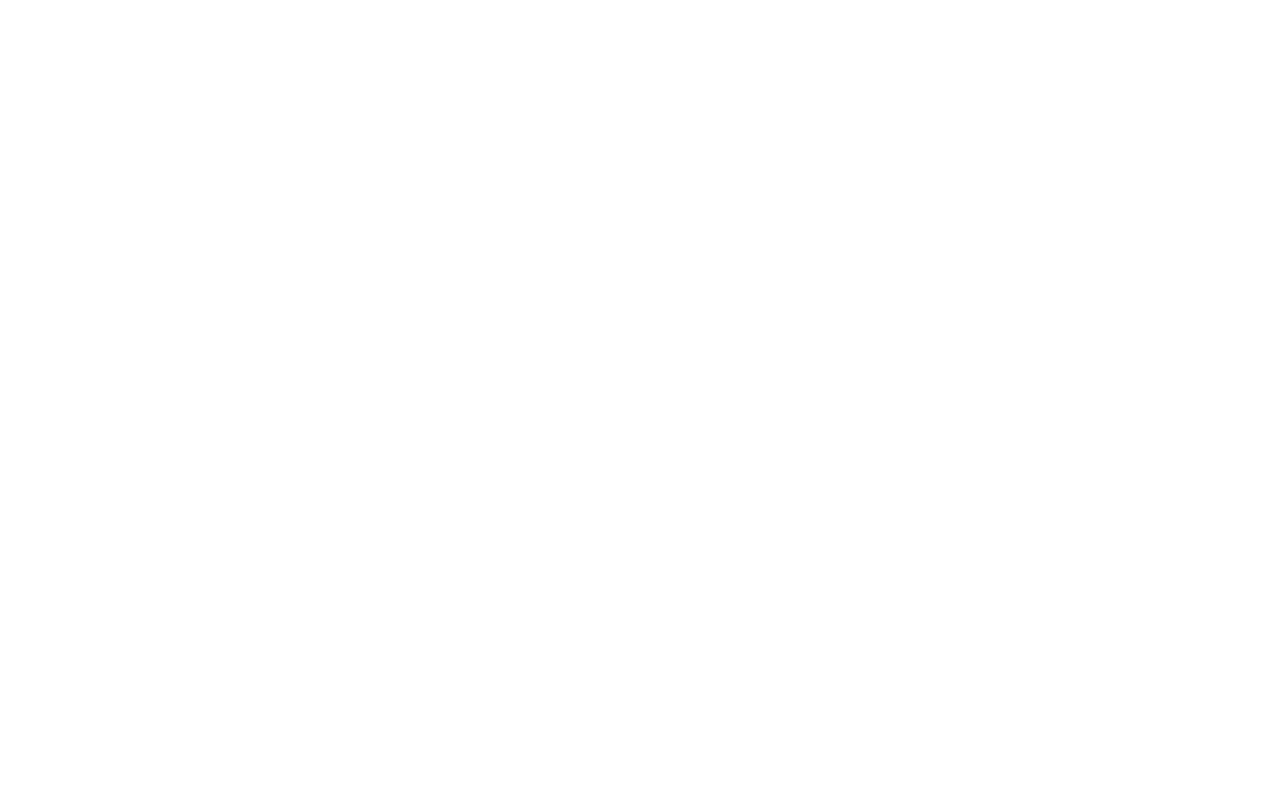
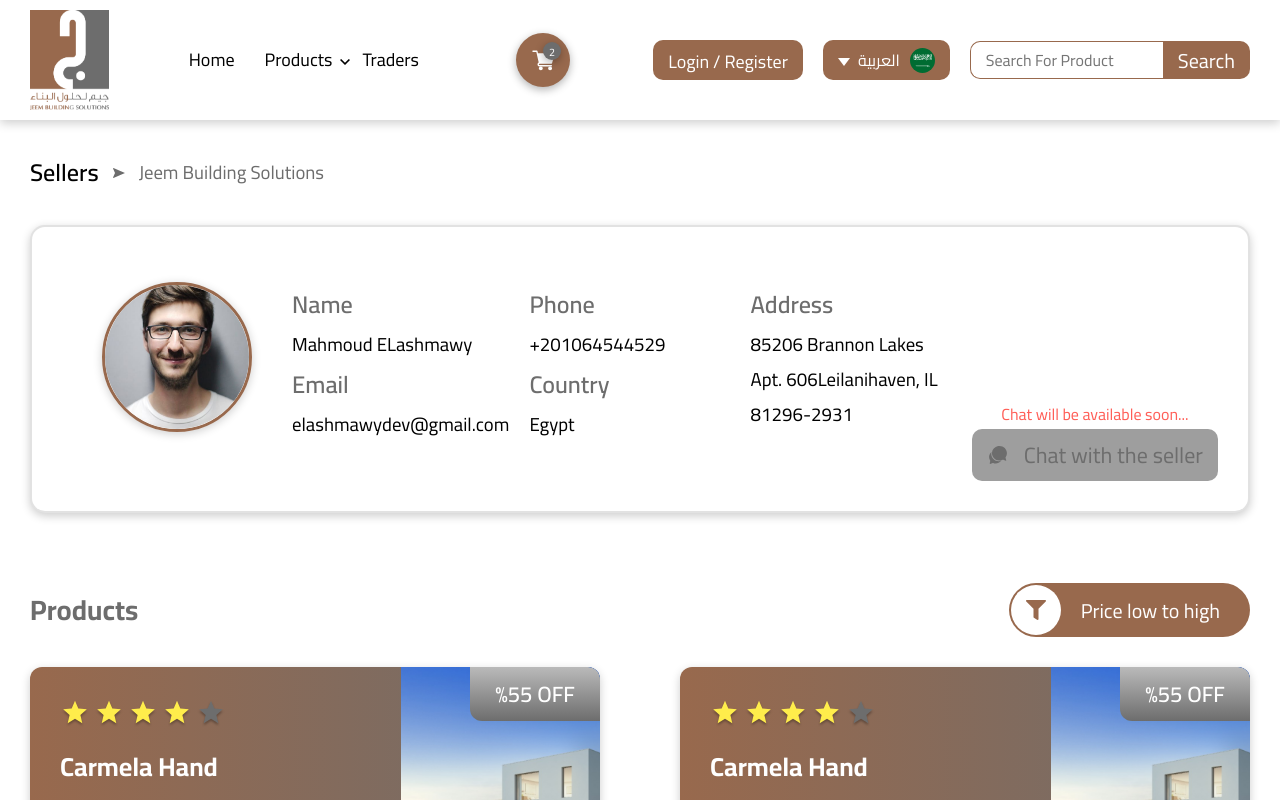
Before and after one commit to ELASHMAWYDEV/jeem, a React (Create React App) app in the folder client/: page /seller in a window 1280 px wide. Shown: the top 800 px of the page. Built offline with nearby package versions, Linux system fonts and the light colour scheme.

Commit message:
Added: Seller

```diff
--- a/client/src/App.js
+++ b/client/src/App.js
@@ -13,6 +13,7 @@
   MyAccount,
   Auth,
   Orders,
+  Seller,
 } from "./routes/index";
 
 function App() {
@@ -28,6 +29,7 @@
           <Route path="/myaccount" component={MyAccount} />
           <Route path="/auth" component={Auth} />
           <Route path="/orders" component={Orders} />
+          <Route path="/seller" component={Seller} />
         </Switch>
       </Router>
     </div>
--- /dev/null
+++ b/client/src/routes/Seller.screen.js
@@ -0,0 +1,106 @@
+import { Link } from "react-router-dom";
+import { FiEdit } from "react-icons/fi";
+import { FaFilter } from "react-icons/fa";
+import { IoMdNavigate } from "react-icons/io";
+
+//Style
+import "../styles/Seller.screen.scss";
+
+//Components
+import {
+  Header,
+  Footer,
+  Loading,
+  SubCategoryItem,
+  Pagination,
+} from "../components/index";
+import { IoIosChatbubbles } from "react-icons/io";
+
+//Assets
+// @ts-ignore
+import AvatarImage from "../assets/img/review-pic.jpeg";
+
+const Seller = () => {
+  return (
+    <>
+      {/* <Loading /> */}
+      <Header />
+      <div className="seller-container">
+        <div className="seller-header">
+          <Link to="/">
+            <h2>Sellers</h2>
+          </Link>
+          <IoMdNavigate className="arrow-icon" />
+
+          <Link to="/seller/2">
+            <h3>Jeem Building Solutions</h3>
+          </Link>
+        </div>
+        <div className="seller-box">
+          <div className="img-container">
+            <img src={AvatarImage} alt="avatar" />
+          </div>
+          <div className="info-container">
+            <div>
+              <div>
+                <h2>Name</h2>
+                <h3>Mahmoud ELashmawy</h3>
+              </div>
+              <div>
+                <h2>Email</h2>
+                <h3>elashmawydev@gmail.com</h3>
+              </div>
+            </div>
+            <div>
+              <div>
+                <h2>Phone</h2>
+                <h3>+201064544529</h3>
+              </div>
+              <div>
+                <h2>Country</h2>
+                <h3>Egypt</h3>
+              </div>
+            </div>
+            <div>
+              <div>
+                <h2>Address</h2>
+                <h3>85206 Brannon Lakes Apt. 606Leilanihaven, IL 81296-2931</h3>
+              </div>
+            </div>
+          </div>
+          <div className="chat-container">
+            <p>Chat will be available soon...</p>
+            <button>
+              <IoIosChatbubbles />
+              <p>Chat with the seller</p>
+            </button>
+          </div>
+        </div>
+
+        <div className="products-container">
+          <div className="products-header">
+            <h2>Products</h2>
+            <div className="filter">
+              <div className="filter-svg">
+                <FaFilter />
+              </div>
+              <p>Price low to high</p>
+            </div>
+          </div>
+          <div className="products-grid">
+            <SubCategoryItem />
+            <SubCategoryItem />
+            <SubCategoryItem />
+            <SubCategoryItem />
+            <SubCategoryItem />
+            <SubCategoryItem />
+          </div>
+          <Pagination />
+        </div>
+      </div>
+      <Footer />
+    </>
+  );
+};
+
+export default Seller;
--- a/client/src/routes/index.js
+++ b/client/src/routes/index.js
@@ -6,3 +6,4 @@
 export { default as MyAccount } from "./MyAccount.screen";
 export { default as Auth } from "./Auth.screen";
 export { default as Orders } from "./Orders.screen";
+export { default as Seller } from "./Seller.screen";
--- /dev/null
+++ b/client/src/styles/Seller.screen.scss
@@ -0,0 +1,148 @@
+@import "./global";
+
+.seller-container {
+  padding: 30px;
+  display: flex;
+  flex-direction: column;
+  justify-content: center;
+  align-items: center;
+  .seller-header {
+    display: flex;
+    flex-direction: row;
+    align-items: center;
+    gap: 12px;
+    padding-bottom: 30px;
+    width: 100%;
+    .arrow-icon {
+      transform: rotate(90deg);
+      color: $gray;
+    }
+    h2 {
+      font-weight: 600;
+      color: $black;
+    }
+    h3 {
+      color: $gray;
+      font-weight: 500;
+    }
+  }
+  .seller-box {
+    background-color: $white;
+    box-shadow: 0px 3px 10px rgba(0, 0, 0, 0.2);
+    border-radius: 15px;
+    border: 2px solid rgba(109, 109, 109, 0.2);
+    padding: 15px 30px 30px;
+    display: flex;
+    align-items: center;
+    position: relative;
+    .img-container {
+      padding: 40px;
+      user-select: none;
+      img {
+        width: 150px;
+        height: 150px;
+        min-height: 150px;
+        min-width: 150px;
+        border-radius: 50%;
+        overflow: hidden;
+        border: 3px solid $brown;
+        box-shadow: 0px 2px 10px rgba($color: $black, $alpha: 0.2);
+        object-fit: cover;
+      }
+    }
+    .info-container {
+      padding-right: 20px;
+      display: grid;
+      column-gap: 20px;
+      grid-template-columns: 1fr 1fr 1fr;
+      h2 {
+        color: $gray;
+        font-weight: 600;
+      }
+      h3 {
+        font-weight: 400;
+      }
+    }
+    .chat-container {
+      margin-top: auto;
+      min-width: max-content;
+      button {
+        display: flex;
+        justify-content: center;
+        align-items: center;
+        gap: 15px;
+        border-radius: 10px;
+        background-color: $lightGray;
+        color: $gray;
+        border: none;
+        padding: 5px 15px;
+        font-size: 22px;
+        outline: none;
+        cursor: not-allowed;
+        user-select: none;
+      }
+      & > p {
+        color: $red;
+        text-align: center;
+      }
+    }
+  }
+
+  .products-container {
+    display: flex;
+    flex-direction: column;
+    gap: 30px;
+    margin-bottom: 50px;
+    align-items: center;
+
+    .products-header {
+      margin-top: 70px;
+      display: flex;
+      justify-content: space-between;
+      align-items: center;
+      width: 100%;
+      & > h2 {
+        color: $gray;
+        font-size: 28px;
+      }
+      .filter {
+        display: flex;
+        justify-content: space-between;
+        align-items: center;
+        gap: 20px;
+        color: $white;
+        background-color: $brown;
+        border-radius: 80px;
+        padding: 2px 30px 2px 2px;
+        font-size: 20px;
+        cursor: pointer;
+        transition: 0.2s ease;
+        &:hover {
+
+          box-shadow: 0px 3px 10px rgba(0, 0, 0, 0.4);
+        }
+        .filter-svg {
+          background-color: $white;
+          border-radius: 50%;
+          width: 50px;
+          height: 50px;
+          display: flex;
+          justify-content: center;
+          align-items: center;
+        }
+        svg {
+          color: $brown;
+        }
+      }
+    }
+    .products-grid {
+      display: grid;
+      grid-template-columns: 1fr 1fr;
+      column-gap: 80px;
+      row-gap: 50px;
+    }
+    .pagination-container {
+      margin-top: 40px;
+    }
+  }
+}
--- a/client/src/styles/_global.scss
+++ b/client/src/styles/_global.scss
@@ -1,11 +1,12 @@
 //Colors
 $brown: #98694d;
 $gray: #6d6d6d;
+$lightGray: #9E9E9E;
 $white: #ffffff;
 $black: #000000;
 $yellow: #ffed4b;
 $green: #2ecc71;
-$red: #FF5E57;
+$red: #ff5e57;
 
 //Fonts
 @import url("https://fonts.googleapis.com/css2?family=Cairo:wght@400;600;700&display=swap");
```
Also changed, not shown: 1 other file (tests, documents, lock files or other folders).
